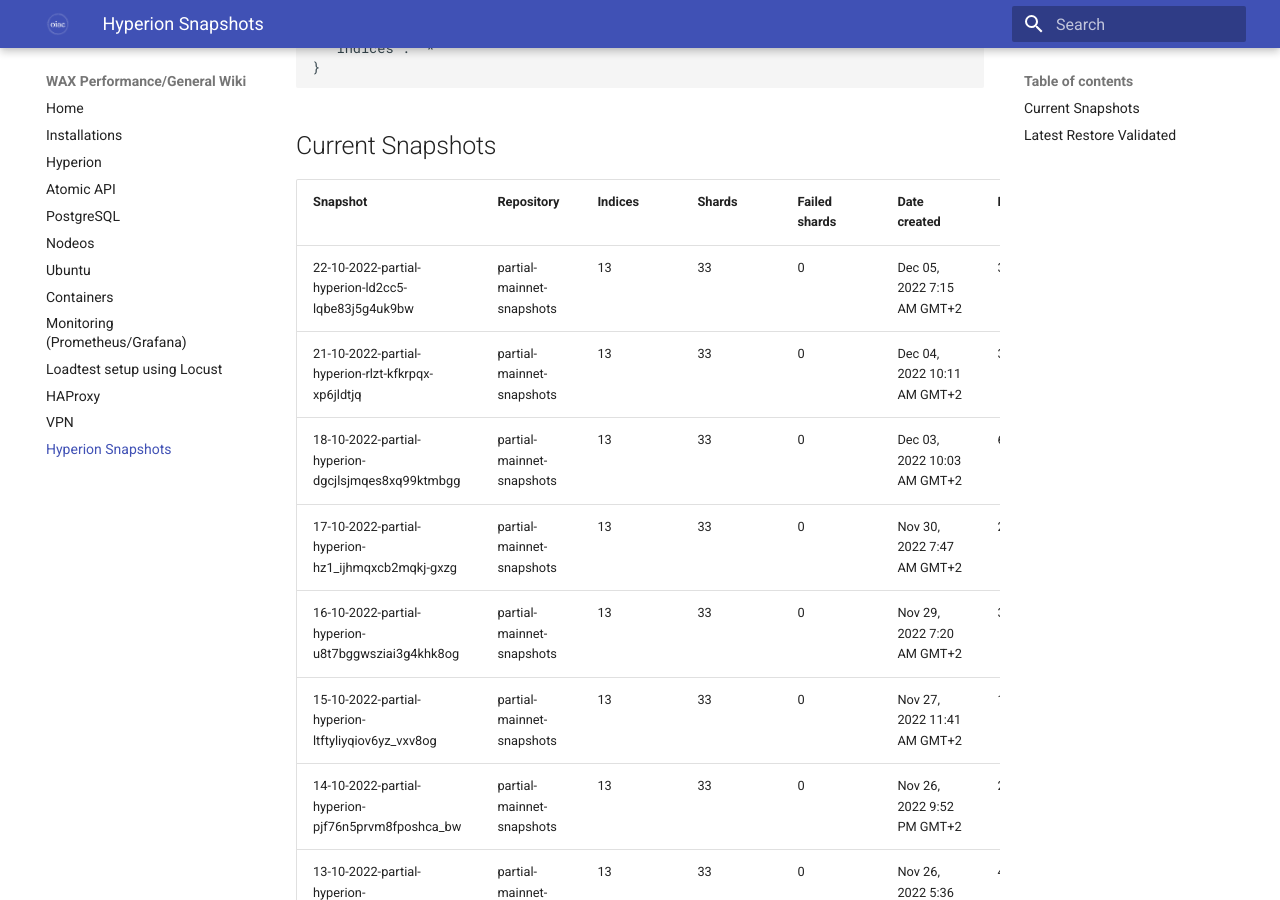
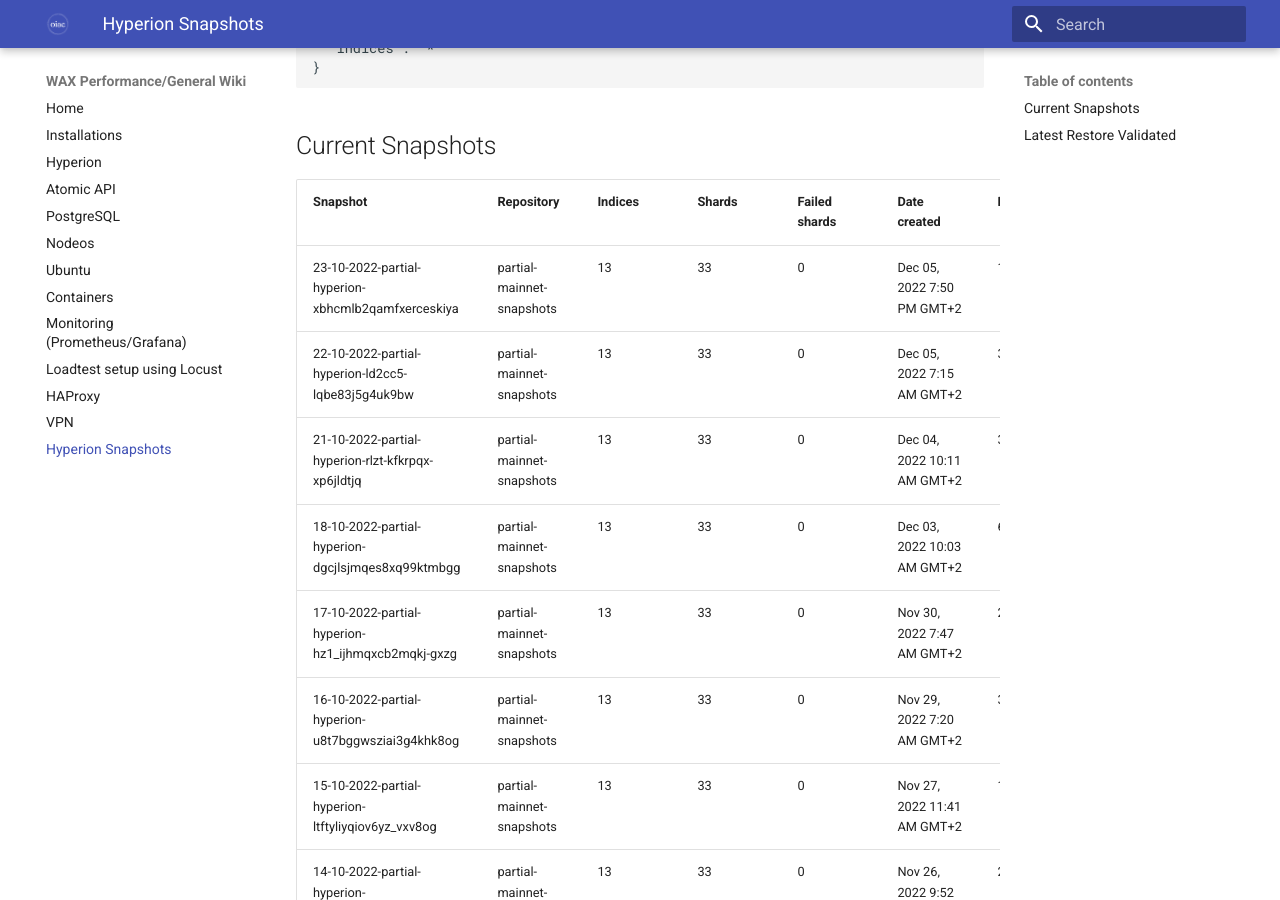
Before and after one commit to oneinacillian/wiki, an MkDocs documentation site: the page built from docs/snapshots.md, in a window 1280 px wide and 900 px high, scrolled down 2022 px. Built offline with MkDocs 1.6.1 and Material for MkDocs 9.7.7, drawn with Linux system fonts in a browser that asks for light colours.

Commit message:
Added snapshot for 23/10/2022

```diff
--- a/docs/snapshots.md
+++ b/docs/snapshots.md
@@ -60,6 +60,7 @@
 
 | Snapshot                                           | Repository                | Indices | Shards | Failed shards | Date created                | Duration |
 |----------------------------------------------------|---------------------------|---------|--------|---------------|-----------------------------|----------|
+| 23-10-2022-partial-hyperion-xbhcmlb2qamfxerceskiya | partial-mainnet-snapshots | 13      | 33     | 0             | Dec 05, 2022 7:50 PM GMT+2  | 13s      |
 | 22-10-2022-partial-hyperion-ld2cc5-lqbe83j5g4uk9bw | partial-mainnet-snapshots | 13      | 33     | 0             | Dec 05, 2022 7:15 AM GMT+2  | 30s      |
 | 21-10-2022-partial-hyperion-rlzt-kfkrpqx-xp6jldtjq | partial-mainnet-snapshots | 13      | 33     | 0             | Dec 04, 2022 10:11 AM GMT+2 | 38s      |
 | 18-10-2022-partial-hyperion-dgcjlsjmqes8xq99ktmbgg | partial-mainnet-snapshots | 13      | 33     | 0             | Dec 03, 2022 10:03 AM GMT+2 | 61s      |
```
